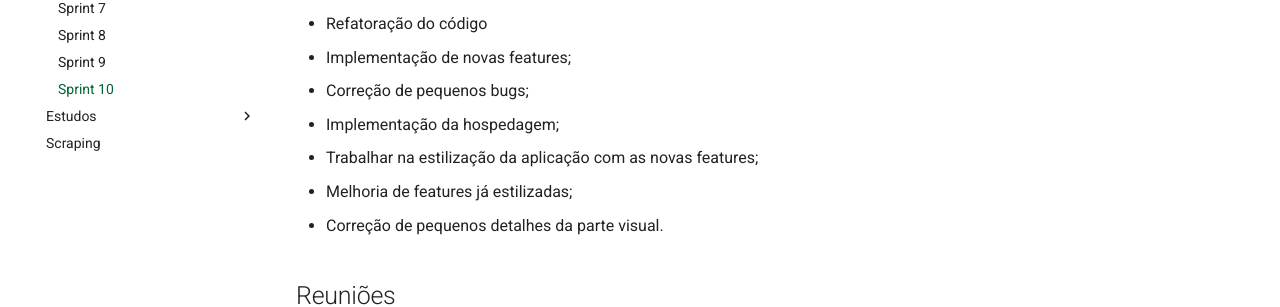
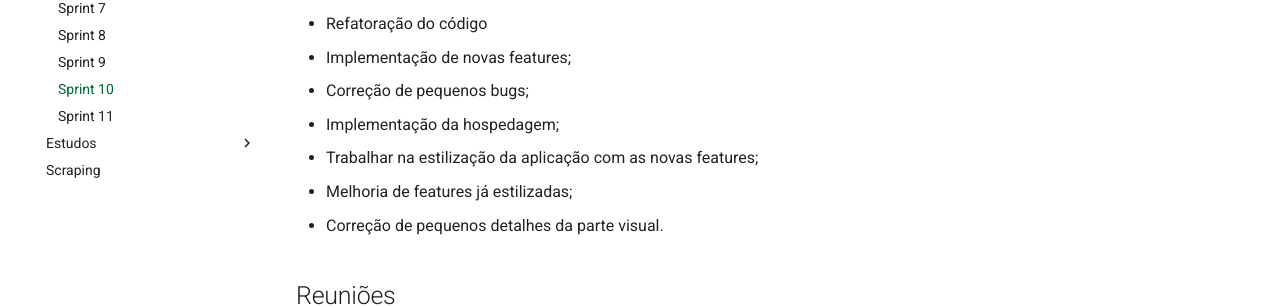
Before and after one commit to unb-mds/2024-1-forUnB, an MkDocs documentation site: the page built from docs/sprints/sprint10.md, in a window 1280 px wide. Shown: the part 453-760 px from the top of the page. Built offline with MkDocs 1.6.1 and Material for MkDocs 9.7.7, drawn with Linux system fonts in a browser that asks for light colours; comment, search, counter and statistics services are not loaded.

Commit message:
docs: creating Sprint 11

```diff
--- a/mkdocs.yml
+++ b/mkdocs.yml
@@ -29,6 +29,7 @@ nav:
       - Sprint 8: sprints/sprint8.md
       - Sprint 9: sprints/sprint9.md
       - Sprint 10: sprints/sprint10.md
+      - Sprint 11: sprints/sprint11.md
 
   - Estudos:
       - Lean Inception: lean_inception/lean_inception.md
```
